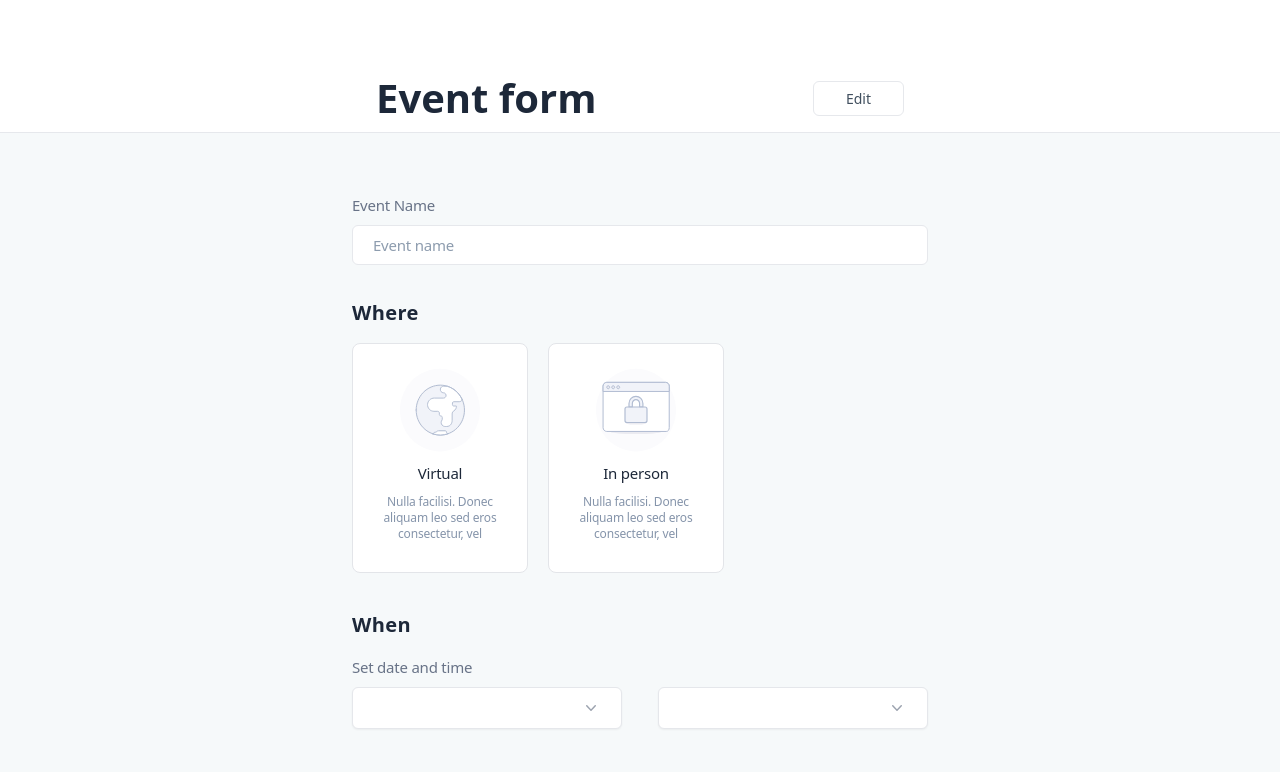
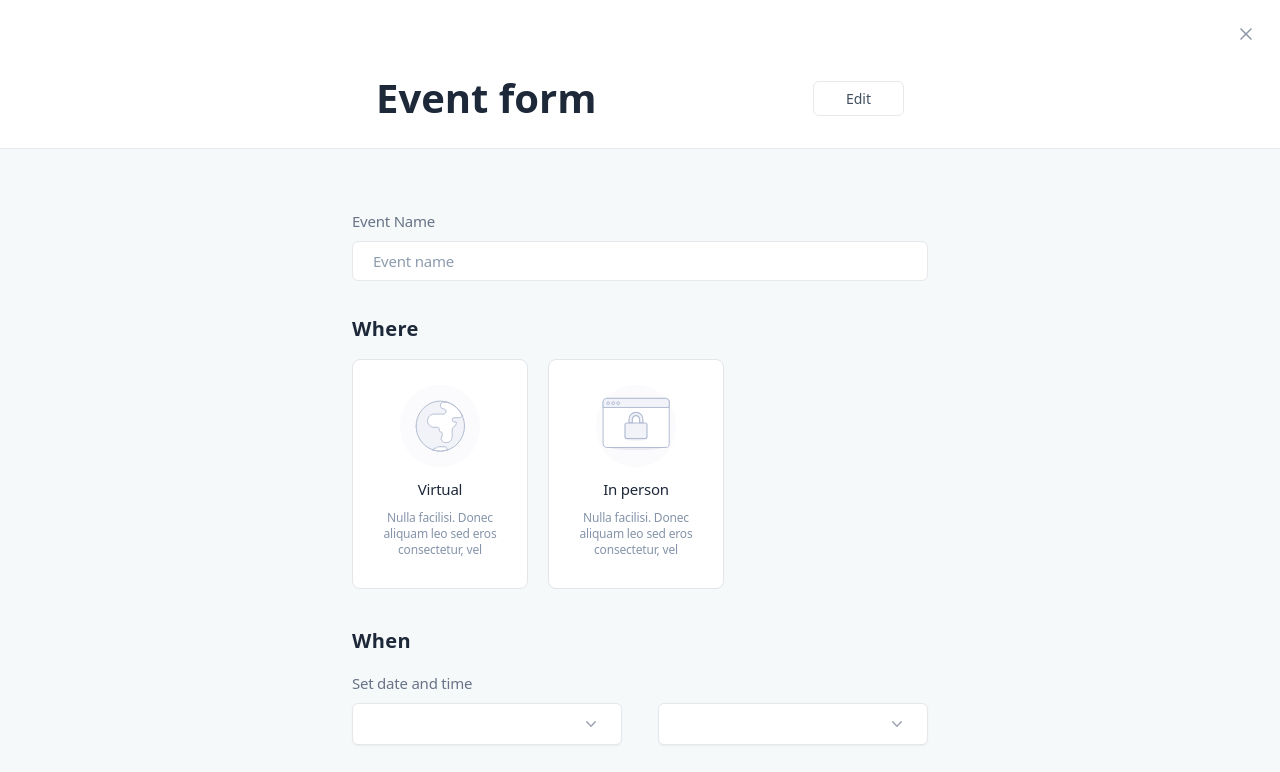
Before and after one commit to redtxai/event-form, a React (Create React App) app: page /create in a window 1280 px wide. Shown: the top 772 px of the page. Built offline with nearby package versions, Linux system fonts and the light colour scheme.

Commit message:
Adjustments and add the close on the top-right corner

```diff
--- a/src/pages/create-edit/components/create-edit-header/CreateEditHeader.tsx
+++ b/src/pages/create-edit/components/create-edit-header/CreateEditHeader.tsx
@@ -4,15 +4,15 @@ import Title from "../../../../components/title/Title"
 
 const CreateEditHeader = memo(() => {
   return <header>
-      <p className="relative w-full sm:h-16"></p>
+      <p className="relative w-full sm:h-16"><img className="absolute top-2 right-3 sm:top-7 sm:right-7 cursor-pointer" src="/assets/img/close.svg" alt="close"/></p>
       <section className="max-w-xl m-auto bg-white px-3 py-4 sm:px-6">
-        <div className="-ml-4 -mt-2 flex flex-wrap items-center justify-between sm:flex-nowrap">
-        <div className="ml-4 mt-2">
-          <Title type="large" text="Event form"></Title>
-        </div>
-        <div className="ml-4 mt-2 flex-shrink-0">
-          <Button className="text-sm leading-4-05 py-2 px-8 rounded-md text-slate-650 bg-white border border-gray-150" text="Edit"></Button>
-        </div>
+        <div className="mt-4 flex flex-wrap items-center justify-between sm:mt-0 sm:mb-4 sm:flex-nowrap">
+          <div>
+            <Title type="large" text="Event form"></Title>
+          </div>
+          <div className="flex-shrink-0">
+            <Button className="text-sm leading-4-05 py-2 px-8 rounded-md text-slate-650 bg-white border border-gray-150" text="Edit"></Button>
+          </div>
       </div>
     </section>
   </header>
--- a/src/styles.css
+++ b/src/styles.css
@@ -629,6 +629,12 @@ select {
 .right-0 {
   right: 0px;
 }
+.top-2 {
+  top: 0.5rem;
+}
+.right-3 {
+  right: 0.75rem;
+}
 .left-0 {
   left: 0px;
 }
@@ -668,18 +674,6 @@ select {
 .mt-5 {
   margin-top: 1.25rem;
 }
-.-ml-4 {
-  margin-left: -1rem;
-}
-.-mt-2 {
-  margin-top: -0.5rem;
-}
-.ml-4 {
-  margin-left: 1rem;
-}
-.mt-2 {
-  margin-top: 0.5rem;
-}
 .mt-4 {
   margin-top: 1rem;
 }
@@ -703,6 +697,9 @@ select {
 }
 .ml-2\.5 {
   margin-left: 0.625rem;
+}
+.mt-2 {
+  margin-top: 0.5rem;
 }
 .box-border {
   box-sizing: border-box;
@@ -1255,6 +1252,14 @@ select {
 }
 @media (min-width: 640px) {
 
+  .sm\:top-7 {
+    top: 1.75rem;
+  }
+
+  .sm\:right-7 {
+    right: 1.75rem;
+  }
+
   .sm\:top-0 {
     top: 0px;
   }
@@ -1285,6 +1290,14 @@ select {
 
   .sm\:mt-10 {
     margin-top: 2.5rem;
+  }
+
+  .sm\:mt-0 {
+    margin-top: 0px;
+  }
+
+  .sm\:mb-4 {
+    margin-bottom: 1rem;
   }
 
   .sm\:ml-5 {
```
Also changed, not shown: public/assets/img/close.svg (added).
